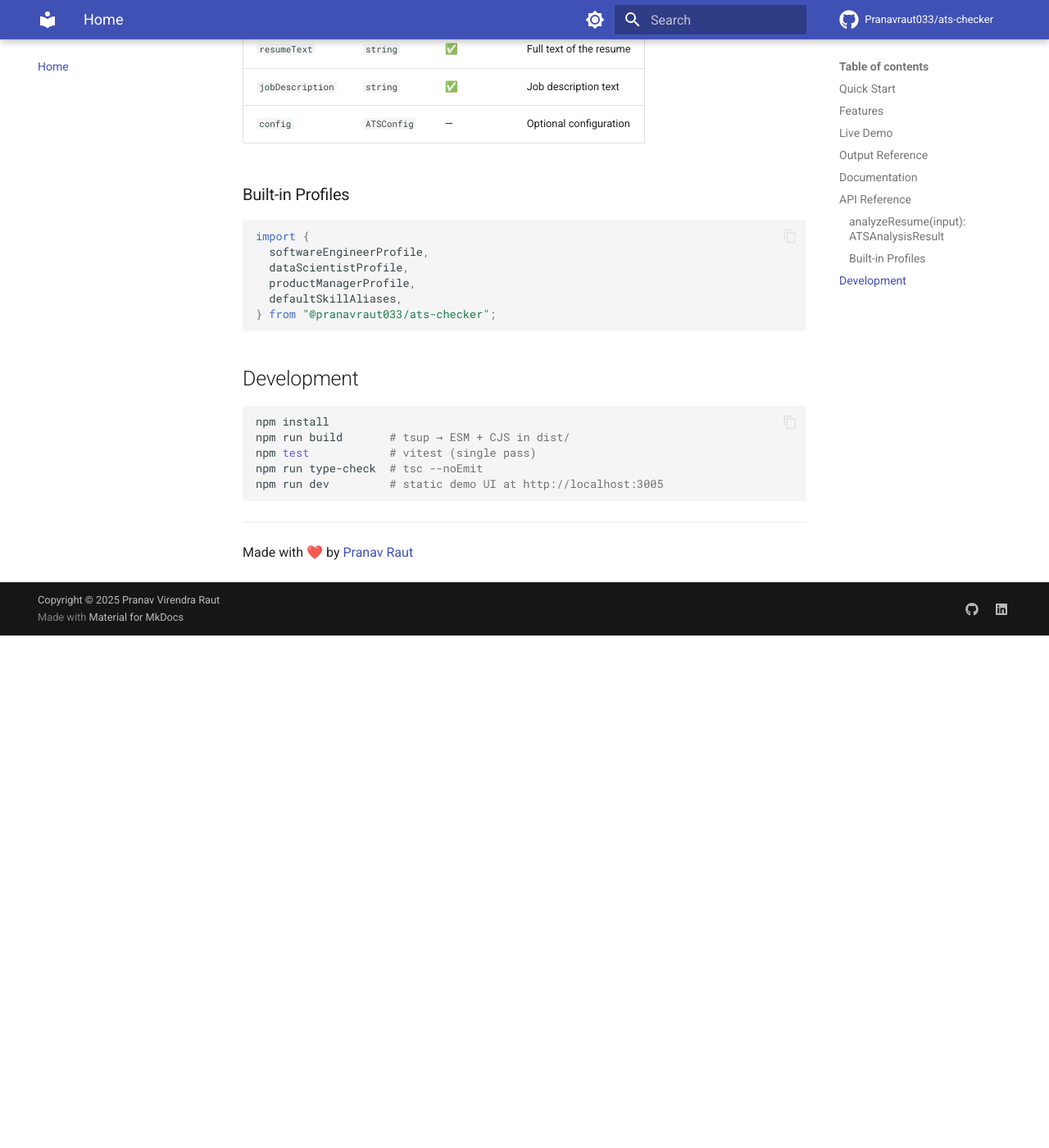
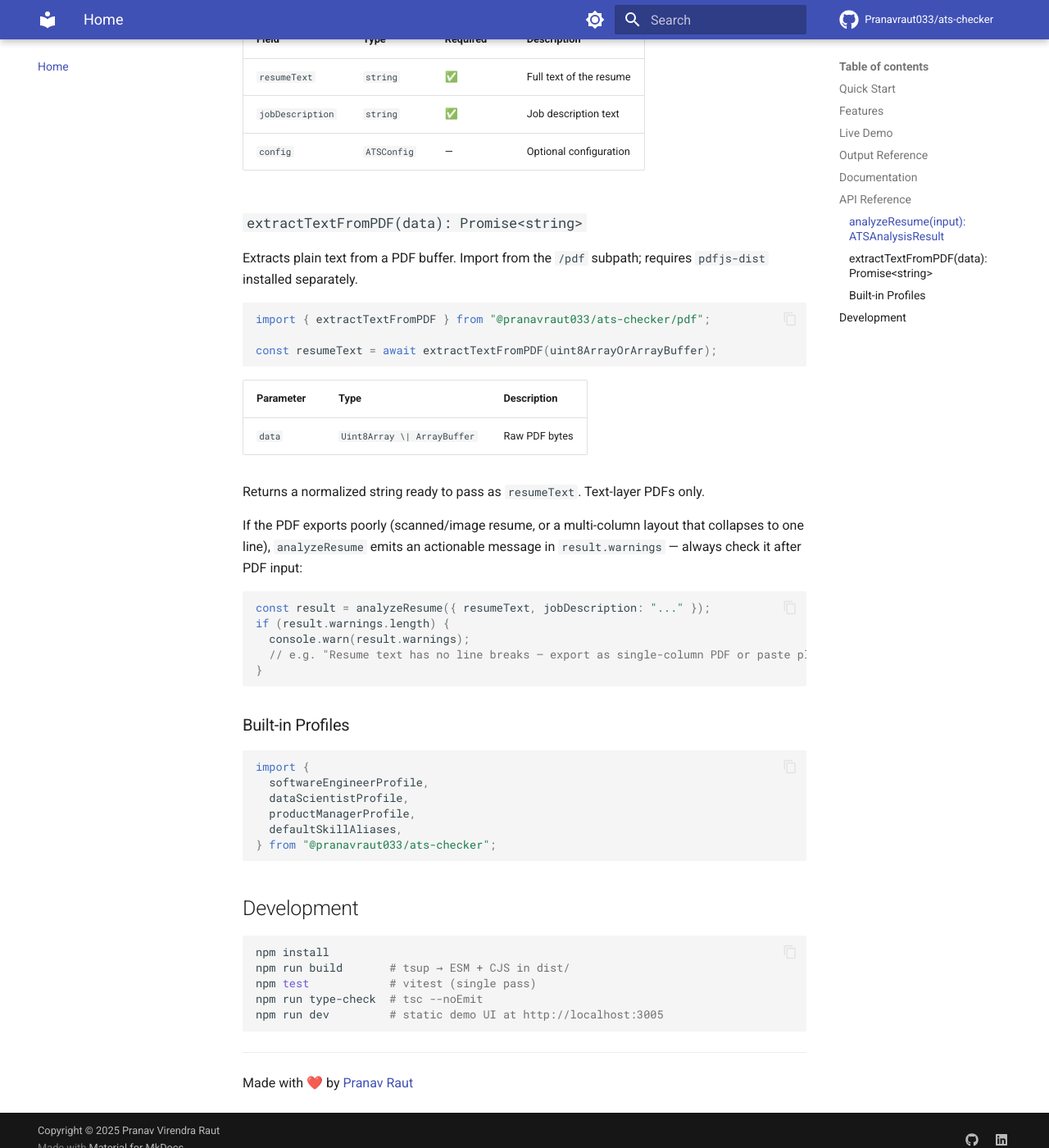
Before and after one commit to Pranavraut033/ats-checker, an MkDocs documentation site: the page built from docs/index.md, in a window 1280 px wide and 1400 px high, scrolled down 2528 px. Shown: the whole window at 82% size. Built offline with MkDocs 1.6.1 and Material for MkDocs 9.7.7, drawn with Linux system fonts in a browser that asks for light colours; comment, search, counter and statistics services are not loaded; before the commit the page ends 3303 px from its top, so only the background shows below that; some of the changed text lies outside the part shown.

Commit message:
docs: document PDF extraction and updated API
- Add PDF extraction utility documentation to README
- Update API docs with new pdf module export
- Update UI with experienceEntries field documentation

Co-Authored-By: Claude Haiku 4.5 <noreply@anthropic.com>

````diff
--- a/docs/index.md
+++ b/docs/index.md
@@ -39,6 +39,7 @@ console.log(result.suggestions);     // ["Add GraphQL to your skills section", .
 - **Configurable** — adjust weights, add skill aliases, define custom penalty rules
 - **Deterministic-only core** — `analyzeResumeAsync` (LLM path) is deprecated; `analyzeResume` is the primary API
 - **Zero dependencies** — no runtime deps; ships ESM + CJS
+- **PDF input** — optional `/pdf` subpath for extracting text from PDF resumes
 
 ## Live Demo
 
@@ -85,6 +86,32 @@ console.log(result.suggestions);     // ["Add GraphQL to your skills section", .
 | `jobDescription` | `string` | ✅ | Job description text |
 | `config` | `ATSConfig` | — | Optional configuration |
 
+### `extractTextFromPDF(data): Promise<string>`
+
+Extracts plain text from a PDF buffer. Import from the `/pdf` subpath; requires `pdfjs-dist` installed separately.
+
+```typescript
+import { extractTextFromPDF } from "@pranavraut033/ats-checker/pdf";
+
+const resumeText = await extractTextFromPDF(uint8ArrayOrArrayBuffer);
+```
+
+| Parameter | Type | Description |
+|---|---|---|
+| `data` | `Uint8Array \| ArrayBuffer` | Raw PDF bytes |
+
+Returns a normalized string ready to pass as `resumeText`. Text-layer PDFs only.
+
+If the PDF exports poorly (scanned/image resume, or a multi-column layout that collapses to one line), `analyzeResume` emits an actionable message in `result.warnings` — always check it after PDF input:
+
+```typescript
+const result = analyzeResume({ resumeText, jobDescription: "..." });
+if (result.warnings.length) {
+  console.warn(result.warnings);
+  // e.g. "Resume text has no line breaks — export as single-column PDF or paste plain text."
+}
+```
+
 ### Built-in Profiles
 
 ```typescript
````
Also changed, not shown: README.md (+34 -0 lines), ui/public/index.html (+43 -6 lines).
